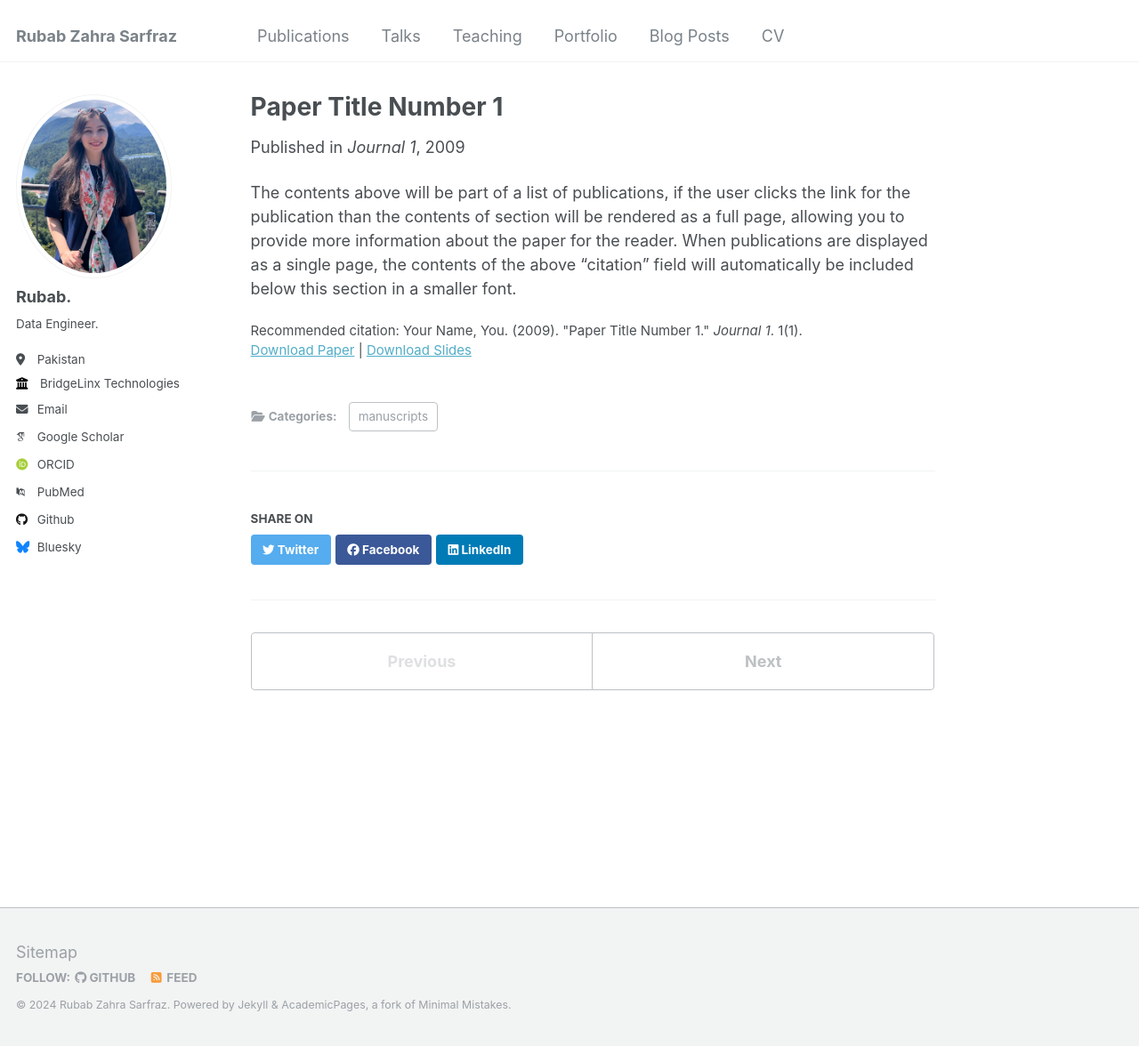
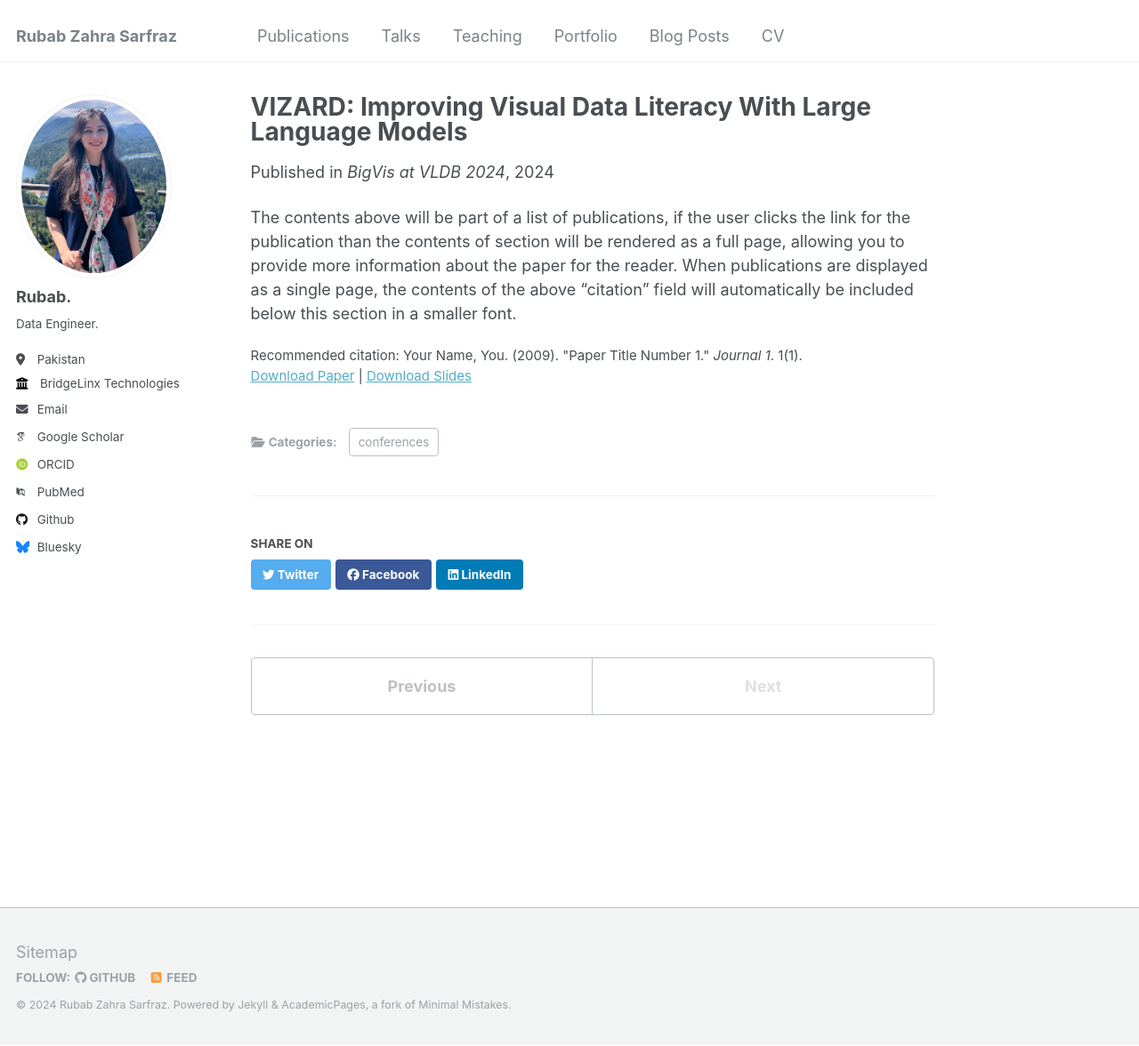
Before and after one commit to rubabzs/rubabzs.github.io, a Jekyll site: the page built from _publications/2009-10-01-paper-title-number-1.md, in a window 1280 px wide and 1176 px high. Shown: the whole window at 89% size. Built offline with Jekyll 4.4.1, drawn with Linux system fonts in a browser that asks for light colours; some web fonts are replaced.

Commit message:
added 1 publication

```diff
--- a/_config.yml
+++ b/_config.yml
@@ -75,12 +75,13 @@ author:
 
 # Publication Category - The following the list of publication categories and their headings
 publication_category:
-  books:
-    title: 'Books'
+  conferences:
+    title: 'Conference Papers'
+  #books:
+  #  title: 'Books'
   manuscripts:
     title: 'Journal Articles'
-  conferences:
-    title: 'Conference Papers'
+
 
 # Site Settings
 teaser                   :  # filename of teaser fallback teaser image placed in /images/, .e.g. "500x300.png"
--- a/_pages/publications.html
+++ b/_pages/publications.html
@@ -5,9 +5,10 @@ permalink: /publications/
 author_profile: true
 ---
 
-{% if site.author.googlescholar %}
+<!--{% if site.author.googlescholar %}
   <div class="wordwrap">You can also find my articles on <a href="{{site.author.googlescholar}}">my Google Scholar profile</a>.</div>
 {% endif %}
+  -->
 
 {% include base_path %}
 
--- a/_publications/2009-10-01-paper-title-number-1.md
+++ b/_publications/2009-10-01-paper-title-number-1.md
@@ -1,11 +1,11 @@
 ---
-title: "Paper Title Number 1"
+title: "VIZARD: Improving Visual Data Literacy With Large Language Models"
 collection: publications
-category: manuscripts
+category: conferences
 permalink: /publication/2009-10-01-paper-title-number-1
 excerpt: 'This paper is about the number 1. The number 2 is left for future work.'
-date: 2009-10-01
-venue: 'Journal 1'
+date: 2024-07-01
+venue: 'BigVis at VLDB 2024'
 slidesurl: 'http://academicpages.github.io/files/slides1.pdf'
 paperurl: 'http://academicpages.github.io/files/paper1.pdf'
 citation: 'Your Name, You. (2009). &quot;Paper Title Number 1.&quot; <i>Journal 1</i>. 1(1).'
```
